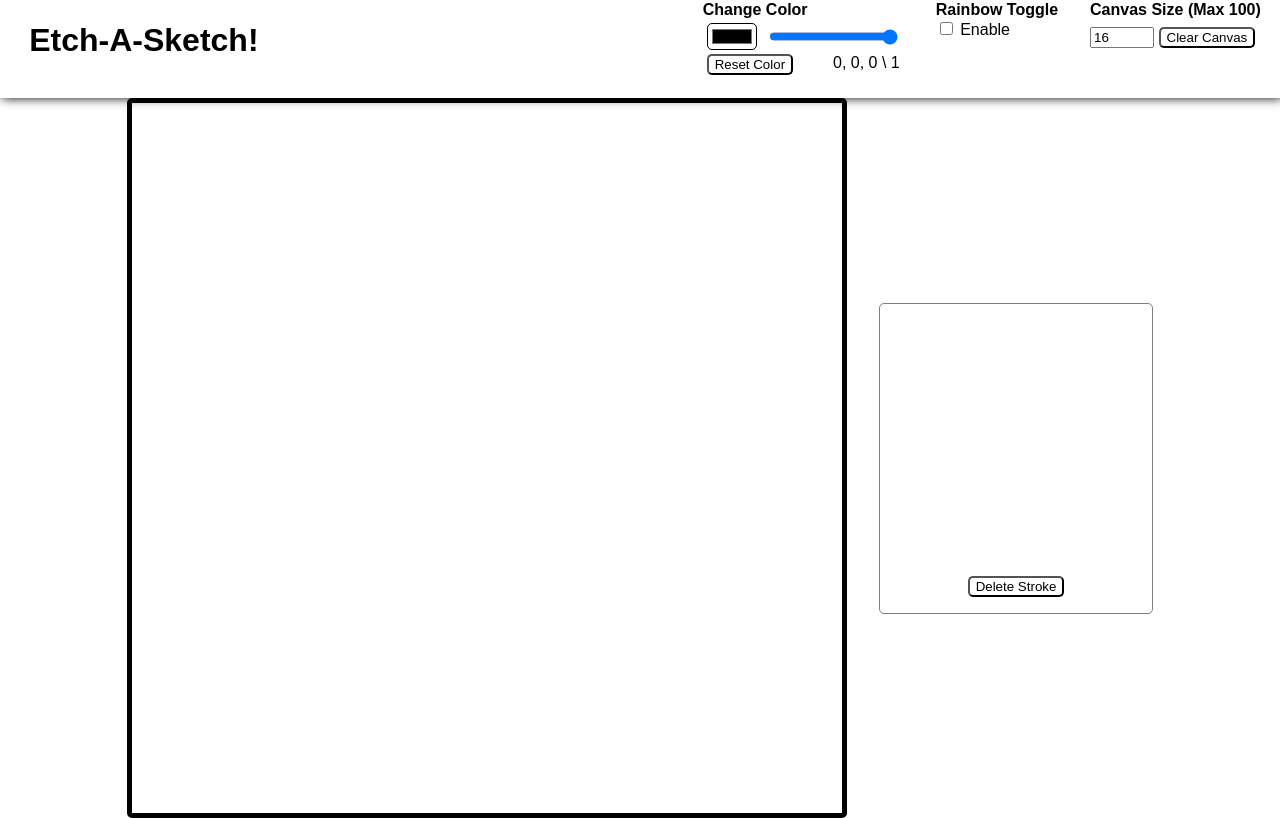
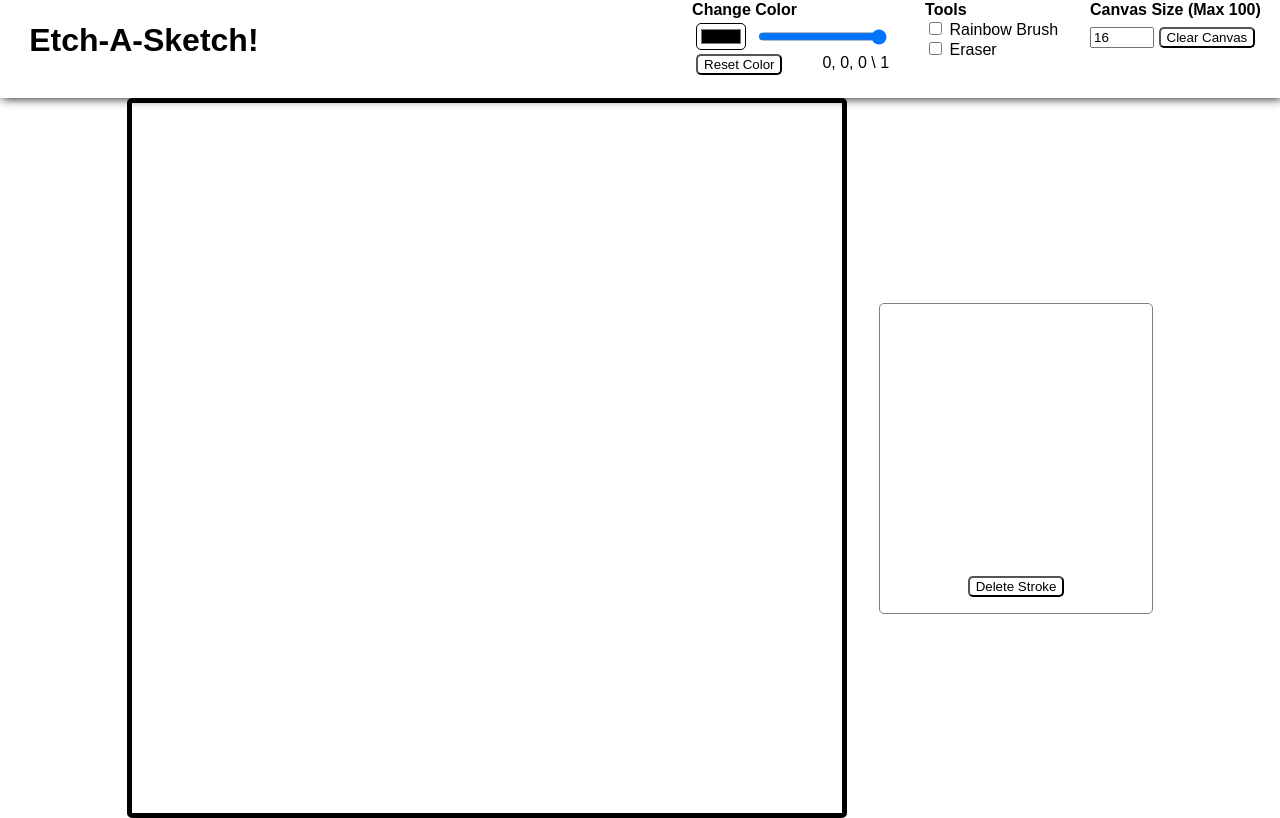
Before and after one commit to aldipoetera/etch-a-sketch, a plain HTML site: page index.html in a window 1280 px wide. Drawn offline with Linux system fonts and the light colour scheme.

Commit message:
Add erasing feature

```diff
--- a/index.html
+++ b/index.html
@@ -26,17 +26,15 @@
               </div>
             </div>
           </div>
-          <div class="rainbowToggle">
-            <p>Rainbow Toggle</p>
-            <input type="checkbox" id="rainbowEnable">
-            <label for="rainbowEnable">Enable</label>
-            <div class="nextColor">
-              <div class="boxColor">
-
-              </div>
-              <span id="rainbowTextColor">
-
-              </span>
+          <div class="toggles">
+            <p>Tools</p>
+            <div class="rainbow">
+              <input type="checkbox" id="rainbowEnable">
+              <label for="rainbowEnable">Rainbow Brush</label>
+            </div>
+            <div class="eraser">
+              <input type="checkbox" id="eraserEnable">
+              <label for="eraserEnable">Eraser</label>
             </div>
           </div>
           <div class="sizeControls">
--- a/javascript.js
+++ b/javascript.js
@@ -7,6 +7,7 @@ const resetColorDoc = document.getElementById("resetColor")
 const previewStrokeDoc = document.querySelector(".previewStroke")
 const colorValidationDoc = document.getElementById("colorValidation")
 const rainbowCheckboxDoc = document.getElementById("rainbowEnable")
+const eraserCheckboxDoc = document.getElementById("eraserEnable")
 
 let isMouseDown = false;
 document.addEventListener("mousedown",  () => {
@@ -63,6 +64,11 @@ function randRainbow () {
 }
 
 function drawCanvasStroke(item) {
+  if (eraserCheckboxDoc.checked) {
+    item.replaceChildren();
+    updatePreviewStroke(+canvasSizeDoc.value);
+    return
+  }
   const canvasStroke = document.createElement('div')
   canvasStroke.classList.add('stroke')
   canvasStroke.dataset.stroke = currStrokeNum
@@ -84,8 +90,9 @@ function updatePreviewStroke (size, updateStroke = true) {
   createCanvasGrid(size).forEach((item) => {
     previewStrokeDoc.appendChild(item)
   });
-  if (updateStroke) {
-    canvasGridDoc.querySelectorAll(`[data-stroke="${currStrokeNum-1}"]`).forEach((item) => {
+  const currentStroke = canvasGridDoc.querySelectorAll(`[data-stroke="${currStrokeNum-1}"]`)
+  if (updateStroke && currentStroke.length > 0) {
+    currentStroke.forEach((item) => {
       const xItem = +item.parentNode.parentNode.dataset.x
       const yItem = +item.parentNode.dataset.y
       previewStrokeDoc.querySelector(`[data-x="${xItem}"]`)
--- a/style.css
+++ b/style.css
@@ -133,9 +133,3 @@ input[type="range"]::-moz-range-thumb {
 #rainbowEnable:checked {
   accent-color: black;
 }
-
-.nextColor {
-  display: flex;
-  flex: 1;
-  height: 2em;
-}
```
